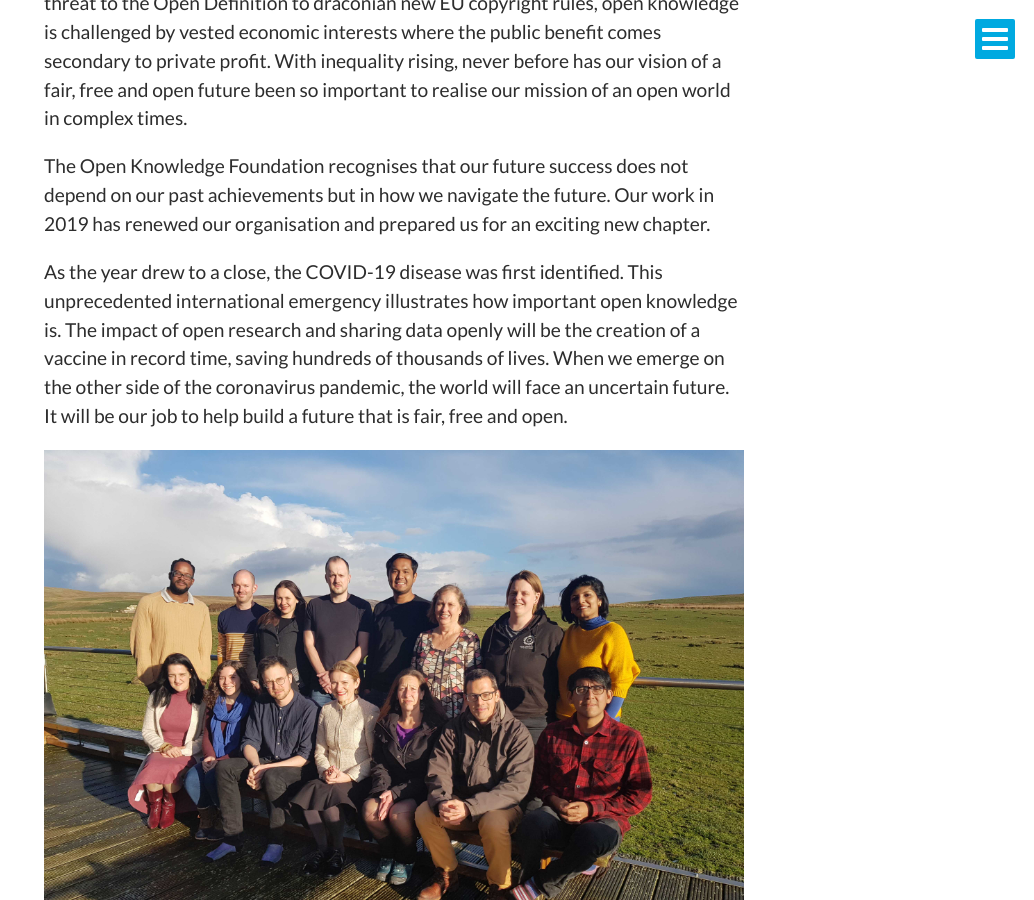
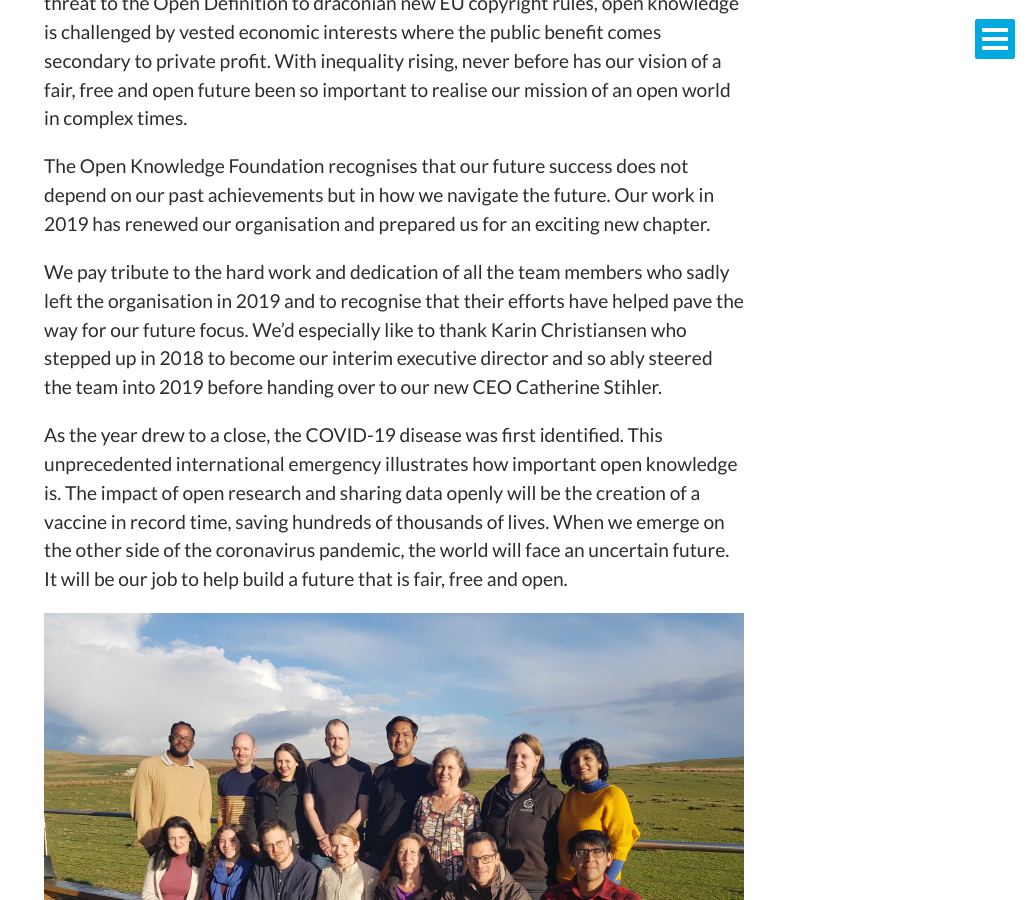
Before and after one commit to okfn/annual-report-2019, a Jekyll site: the page built from index.html, in a window 1280 px wide and 900 px high, scrolled down 979 px. Shown: the whole window, without its empty margins (246-1280 px from the left). Built offline with Jekyll 4.4.1, drawn with Linux system fonts in a browser that asks for light colours; some web fonts are replaced; comment, search, counter and statistics services are not loaded.

Commit message:
Additional intro text

```diff
--- a/_data/content.yml
+++ b/_data/content.yml
@@ -11,6 +11,8 @@
     We know that open knowledge is under threat in many challenging ways. From the threat to the Open Definition to draconian new EU copyright rules, open knowledge is challenged by vested economic interests where the public benefit comes secondary to private profit. With inequality rising, never before has our vision of a fair, free and open future been so important to realise our mission of an open world in complex times.
 
     The Open Knowledge Foundation recognises that our future success does not depend on our past achievements but in how we navigate the future. Our work in 2019 has renewed our organisation and prepared us for an exciting new chapter.
+
+    We pay tribute to the hard work and dedication of all the team members who sadly left the organisation in 2019 and to recognise that their efforts have helped pave the way for our future focus. We’d especially like to thank Karin Christiansen who stepped up in 2018 to become our interim executive director and so ably steered the team into 2019 before handing over to our new CEO Catherine Stihler.
 
     As the year drew to a close, the COVID-19 disease was first identified. This unprecedented international emergency illustrates how important open knowledge is. The impact of open research and sharing data openly will be the creation of a vaccine in record time, saving hundreds of thousands of lives. When we emerge on the other side of the coronavirus pandemic, the world will face an uncertain future. It will be our job to help build a future that is fair, free and open.
 
```
